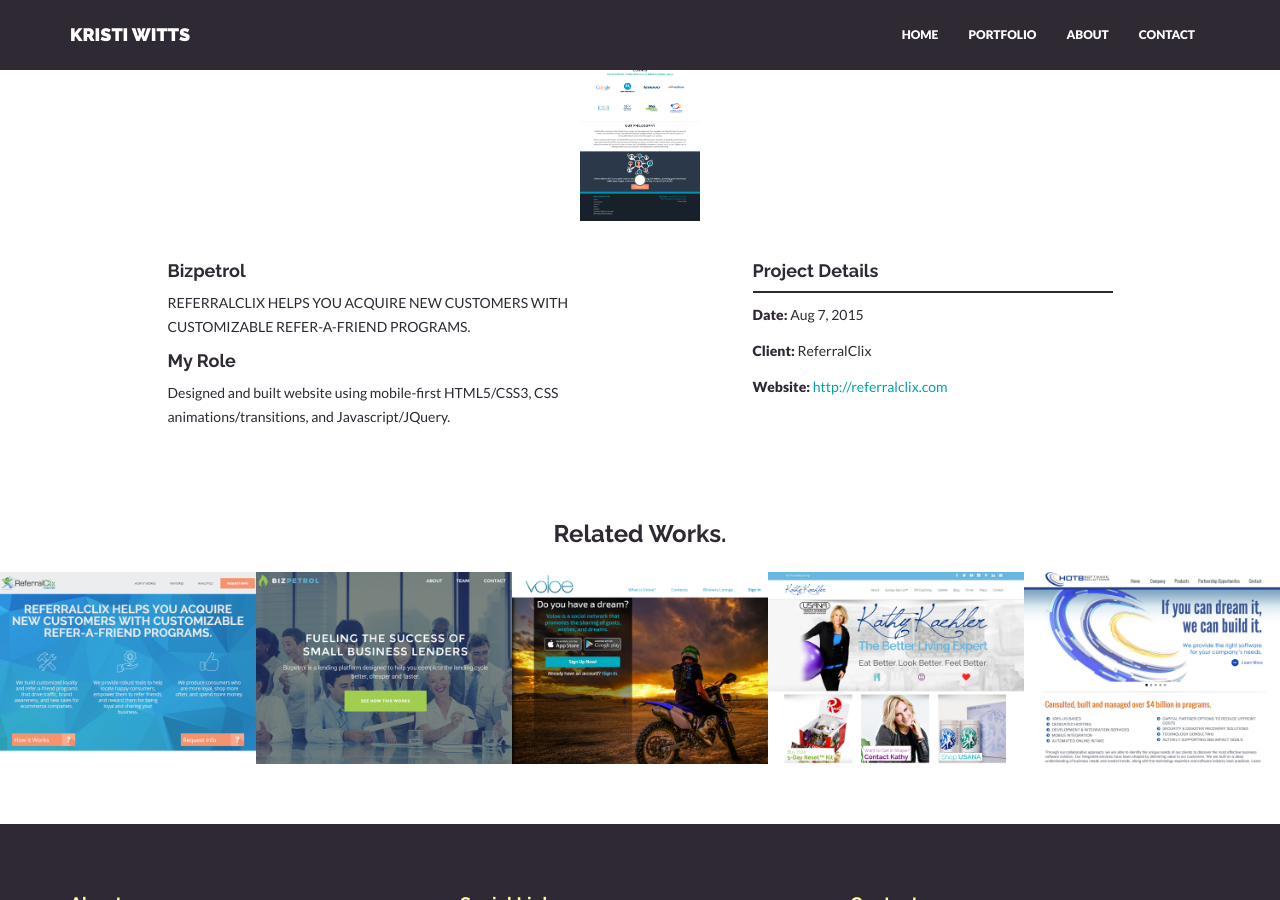
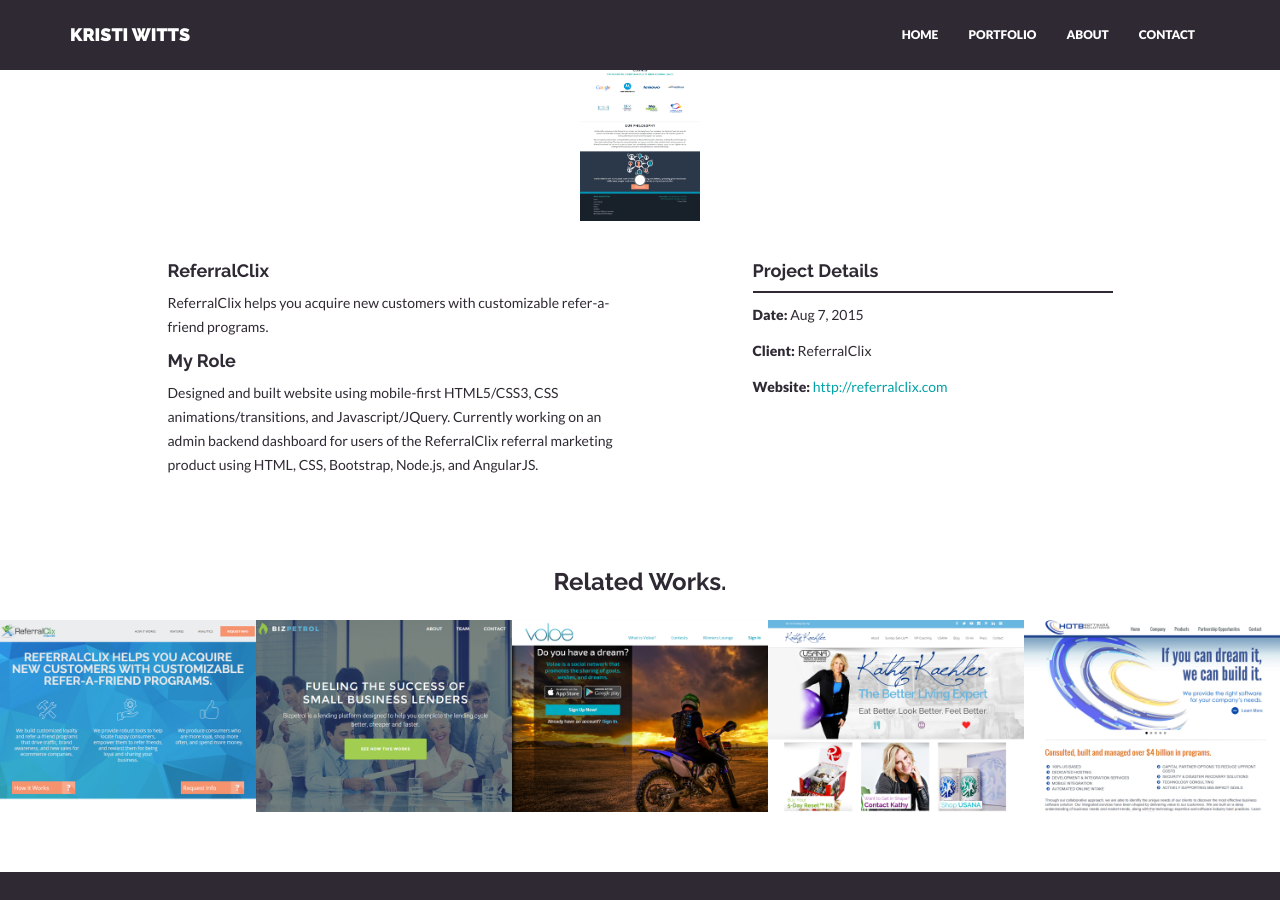
Before and after one commit to kwitts/kwitts.github.io, a Jekyll site: the page built from _posts/project/2015-08-07-refclix.markdown, in a window 1280 px wide and 900 px high, scrolled down 605 px. Built offline with Jekyll 4.4.1, drawn with Linux system fonts in a browser that asks for light colours; nearby versions of some CDN libraries.

Commit message:
fixing up portfolio

```diff
--- a/_posts/project/2013-10-20-hotb.markdown
+++ b/_posts/project/2013-10-20-hotb.markdown
@@ -16,4 +16,4 @@
 HOTB Software is a software development company whose software is used by a number of private sector organizations, hundreds of State Government personnel, over a thousand nonprofit counseling agencies, and thousands of nonprofit housing counselors.
 
 ####My Role
-I designed the site and built it using HTML5/CSS3 and Javascript/JQuery. I used Illustrator to design the layout and Notepad++ to code.
+I designed and built the website using HTML5/CSS3 and Javascript/JQuery. Non-mobile optimized at the request of the company. I used Illustrator to design the layout and Notepad++ to code.
--- a/_posts/project/2014-10-11-voloe.markdown
+++ b/_posts/project/2014-10-11-voloe.markdown
@@ -16,4 +16,4 @@
 Voloe is an online network designed to help you make a list to then share with friends and family.
 
 ####My Role
-I designed, built, and continue to enhance the experience of the entire website. With HTML5/CSS3, Javascript/JQuery, and team of amazing back-end developers, the site is a growing community of dreamers with goals. I also designed all graphics, including the logo.
+I designed, built, and continue to enhance the experience of the entire website. With HTML5/CSS3, Javascript/JQuery, and team of amazing back-end developers, the site is a growing community of dreamers with goals. I also designed all graphics, including the logo. Also designed and built entirely seperate website for mobile devices (web app) using the same technologies, which can be found at <a href="http://m.voloe.com">http://m.voloe.com</a>
--- a/_posts/project/2015-06-15-bizpetrol.markdown
+++ b/_posts/project/2015-06-15-bizpetrol.markdown
@@ -16,4 +16,4 @@
 Bizpetrol is a lending platform designed by industry veterans.
 
 ####My Role
-Designed and built one-page site using mobile-first HTML5/CSS3, CSS animations/transitions, and Javascript/JQuery.
+Designed and built one-page site using mobile-first HTML5/CSS3, CSS animations/transitions, HTML5 Boilerplate, and Javascript/JQuery.
--- a/_posts/project/2015-08-07-refclix.markdown
+++ b/_posts/project/2015-08-07-refclix.markdown
@@ -12,8 +12,8 @@
 client: ReferralClix
 website: http://referralclix.com
 ---
-####Bizpetrol
-REFERRALCLIX HELPS YOU ACQUIRE NEW CUSTOMERS WITH CUSTOMIZABLE REFER-A-FRIEND PROGRAMS.
+####ReferralClix
+ReferralClix helps you acquire new customers with customizable refer-a-friend programs.
 
 ####My Role
-Designed and built website using mobile-first HTML5/CSS3, CSS animations/transitions, and Javascript/JQuery.
+Designed and built website using mobile-first HTML5/CSS3, CSS animations/transitions, and Javascript/JQuery. Currently working on an admin backend dashboard for users of the ReferralClix referral marketing product using HTML, CSS, Bootstrap, Node.js, and AngularJS.
```
